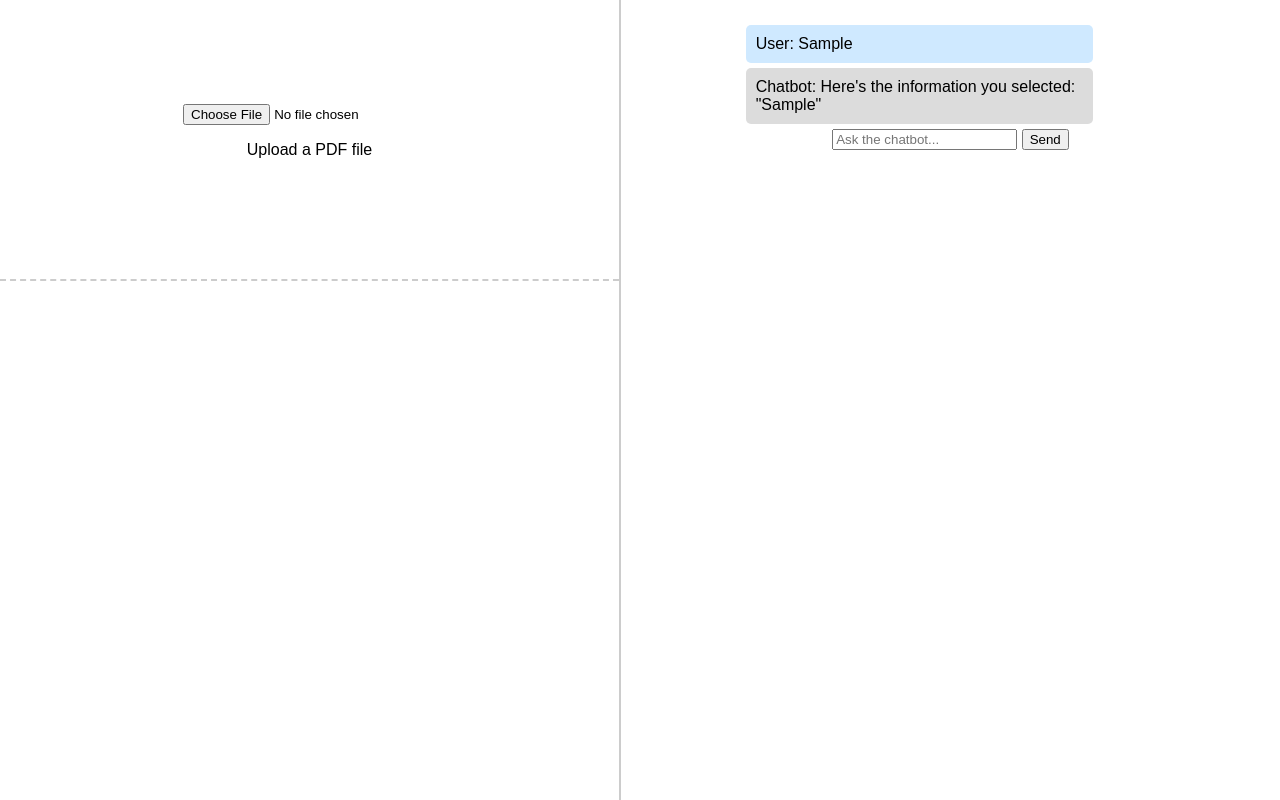
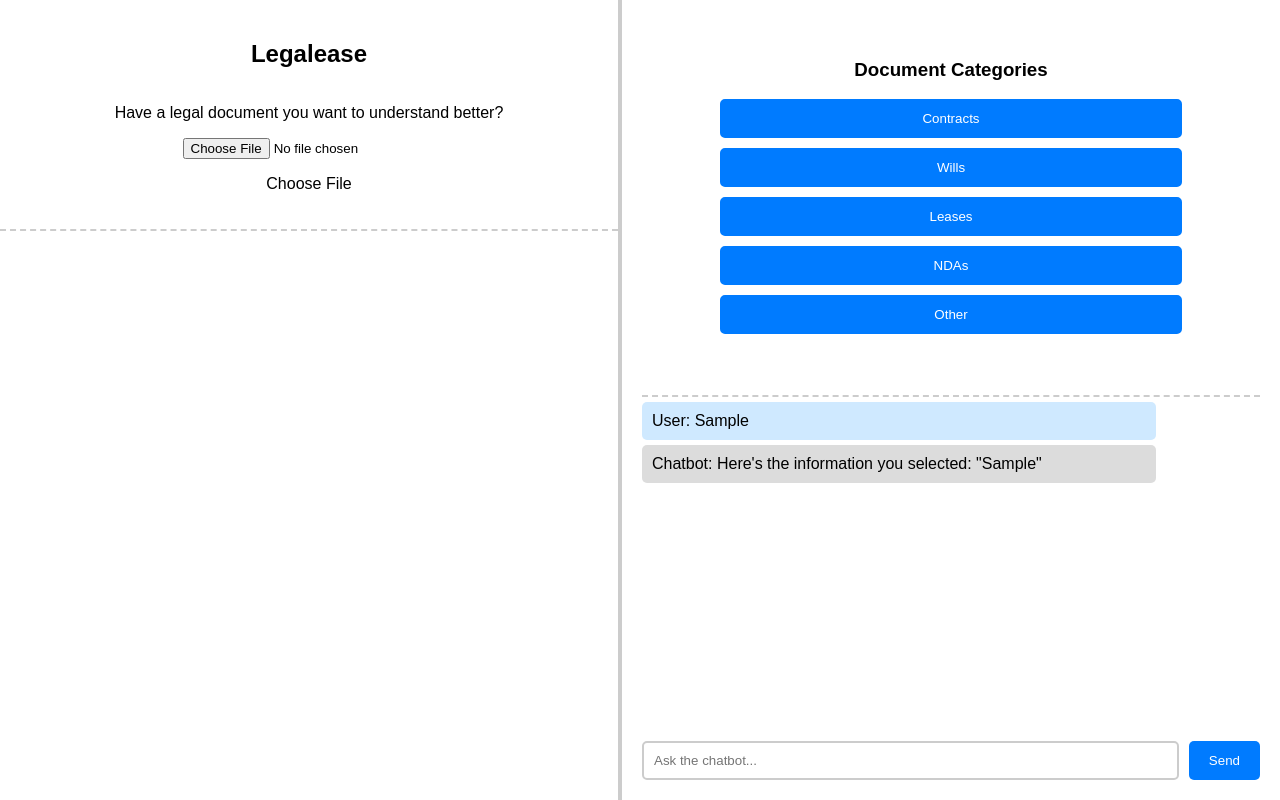
Before and after one commit to elhuang04/legalease, a plain HTML site: page index.html in a window 1280 px wide. Both pictures are taken after typing "Sample" into the empty fields and a click on the button "Send". Drawn offline with Linux system fonts and the light colour scheme.

Commit message:
super super basic run

```diff
--- a/index.html
+++ b/index.html
@@ -3,63 +3,16 @@
 <head>
   <meta charset="UTF-8">
   <meta name="viewport" content="width=device-width, initial-scale=1.0">
-  <title>Editable PDF with Chatbot</title>
-  <style>
-    body {
-      font-family: Arial, sans-serif;
-      display: flex;
-      height: 100vh;
-      margin: 0;
-    }
-    #left-panel {
-      width: 50%;
-      display: flex;
-      flex-direction: column;
-      border-right: 2px solid #ccc;
-    }
-    #upload-card {
-      flex: 1;
-      display: flex;
-      flex-direction: column;
-      justify-content: center;
-      align-items: center;
-      border-bottom: 2px dashed #ccc;
-      padding: 20px;
-    }
-    #pdf-viewer {
-      flex: 2;
-      padding: 20px;
-      overflow: auto;
-      position: relative;
-    }
-    #chatbot-container {
-      width: 50%;
-      padding: 20px;
-      display: flex;
-      flex-direction: column;
-      justify-content: flex-start;
-      align-items: center;
-    }
-    .message {
-      background-color: #f1f1f1;
-      padding: 10px;
-      border-radius: 5px;
-      margin: 5px 0;
-      max-width: 80%;
-    }
-    .bot-message {
-      background-color: #dcdcdc;
-    }
-    .user-message {
-      background-color: #cfe9ff;
-    }
-  </style>
+  <title>Legalease</title>
+  <link rel="stylesheet" href="style.css">
 </head>
 <body>
   <div id="left-panel">
     <div id="upload-card">
+      <h2>Legalease</h2>
+      <p>Have a legal document you want to understand better?</p>
       <input type="file" id="file-upload" accept=".pdf" />
-      <p>Upload a PDF file</p>
+      <p>Choose File</p>
     </div>
     <div id="pdf-viewer">
       <div id="pdf-container"></div>
@@ -67,6 +20,14 @@
   </div>
 
   <div id="chatbot-container">
+    <div id="categories-card">
+      <h3>Document Categories</h3>
+      <button class="category-button white-button">Contracts</button>
+      <button class="category-button white-button">Wills</button>
+      <button class="category-button white-button">Leases</button>
+      <button class="category-button white-button">NDAs</button>
+      <button class="category-button white-button">Other</button>
+    </div>
     <div id="chatbox"></div>
     <div id="input-box">
       <input type="text" id="user-input" placeholder="Ask the chatbot..." />
@@ -75,84 +36,6 @@
   </div>
 
   <script src="https://cdnjs.cloudflare.com/ajax/libs/pdf.js/2.10.377/pdf.min.js"></script>
-  <script>
-    const uploadCard = document.getElementById('upload-card');
-    const pdfContainer = document.getElementById('pdf-container');
-    const chatbox = document.getElementById('chatbox');
-    const userInput = document.getElementById('user-input');
-    const sendBtn = document.getElementById('send-btn');
-    let highlightedText = "";
-
-    document.getElementById('file-upload').addEventListener('change', function(event) {
-      const file = event.target.files[0];
-      if (file && file.type === 'application/pdf') {
-
-        const reader = new FileReader();
-        reader.onload = function() {
-          const pdfData = new Uint8Array(reader.result);
-          loadPdf(pdfData);
-        };
-        reader.readAsArrayBuffer(file);
-      }
-    });
-
-    function loadPdf(pdfData) {
-      pdfjsLib.getDocument(pdfData).promise.then(pdf => {
-        const totalPages = pdf.numPages;
-        for (let pageNumber = 1; pageNumber <= totalPages; pageNumber++) {
-          pdf.getPage(pageNumber).then(page => {
-            const canvas = document.createElement('canvas');
-            const ctx = canvas.getContext('2d');
-            const viewport = page.getViewport({ scale: 1.0 });
-            canvas.height = viewport.height;
-            canvas.width = viewport.width;
-            page.render({ canvasContext: ctx, viewport: viewport }).promise.then(() => {
-              pdfContainer.appendChild(canvas);
-            });
-          });
-        }
-      });
-    }
-
-    // Handle right-click to capture selected text
-    pdfContainer.addEventListener('mouseup', function() {
-      const selectedText = window.getSelection().toString();
-      if (selectedText) {
-        highlightedText = selectedText;
-      }
-    });
-
-    // Context Menu for inserting highlighted text into chatbot
-    pdfContainer.addEventListener('contextmenu', function(event) {
-      event.preventDefault();
-      if (highlightedText) {
-        insertTextToChatbot(highlightedText);
-      }
-    });
-
-    function insertTextToChatbot(text) {
-      const userMessage = document.createElement('div');
-      userMessage.classList.add('message', 'user-message');
-      userMessage.textContent = `User: ${text}`;
-      chatbox.appendChild(userMessage);
-
-      // Simulate chatbot response
-      setTimeout(() => {
-        const botMessage = document.createElement('div');
-        botMessage.classList.add('message', 'bot-message');
-        botMessage.textContent = `Chatbot: Here's the information you selected: "${text}"`;
-        chatbox.appendChild(botMessage);
-      }, 500);
-    }
-
-    // Handle manual text input
-    sendBtn.addEventListener('click', function() {
-      const text = userInput.value;
-      if (text) {
-        insertTextToChatbot(text);
-        userInput.value = ''; // Clear input box
-      }
-    });
-  </script>
+  <script src="script.js"></script>
 </body>
 </html>
--- a/app.js
+++ b/script.js
@@ -8,7 +8,7 @@ let highlightedText = "";
 document.getElementById('file-upload').addEventListener('change', function(event) {
   const file = event.target.files[0];
   if (file && file.type === 'application/pdf') {
-    uploadCard.style.display = 'none';
+
     const reader = new FileReader();
     reader.onload = function() {
       const pdfData = new Uint8Array(reader.result);
@@ -58,7 +58,7 @@ function insertTextToChatbot(text) {
   userMessage.textContent = `User: ${text}`;
   chatbox.appendChild(userMessage);
 
-  // Send the text to chatbot (simulated here)
+  // Simulate chatbot response
   setTimeout(() => {
     const botMessage = document.createElement('div');
     botMessage.classList.add('message', 'bot-message');
--- a/style.css
+++ b/style.css
@@ -1,70 +1,92 @@
 body {
-    margin: 0;
     font-family: Arial, sans-serif;
-    background-color: #f8f9fa;
-}
-
-.container {
     display: flex;
     height: 100vh;
+    margin: 0;
+  }
+  #left-panel {
+    width: 50%;
+    display: flex;
+    flex-direction: column;
+    border-right: 2px solid #ccc;
+  }
+  #upload-card {
+    flex: 1;
+    display: flex;
+    flex-direction: column;
+    justify-content: center;
+    align-items: center;
+    text-align: center;
     padding: 20px;
-    box-sizing: border-box;
-}
-
-.left-pane, .right-pane {
+    border-bottom: 2px dashed #ccc;
+  }
+  #categories-card {
     flex: 1;
     padding: 20px;
-    overflow: auto;
-    background-color: white;
-    box-shadow: 0 2px 4px rgba(0, 0, 0, 0.1);
-    border-radius: 8px;
-    margin: 10px;
-}
-
-.card {
-    background-color: #fff;
-    border-radius: 8px;
-    box-shadow: 0 2px 4px rgba(0, 0, 0, 0.1);
-    padding: 20px;
-}
-
-.chat-window {
-    border: 1px solid #ddd;
+    text-align: center;
+    border-bottom: 2px dashed #ccc;
+  }
+  .category-button {
+    display: block;
+    width: 80%;
     padding: 10px;
-    height: 30vh;
-    overflow-y: scroll;
-    margin-bottom: 10px;
-}
-
-#chatInput, #sendButton {
-    display: block;
-    width: calc(100% - 22px); /* To compensate for border and padding */
-    margin-top: 10px;
-}
-
-#sendButton {
-    width: 100%;
-    padding: 10px;
+    margin: 10px auto;
+    border: 2px solid #007bff;
+    border-radius: 5px;
     background-color: #007bff;
     color: white;
-    border: none;
     cursor: pointer;
-}
-
-#sendButton:hover {
+  }
+  .category-button:hover {
     background-color: #0056b3;
-}
-
-/* By default, the 'hidden' class will hide the element */
-.hidden {
-    display: none;
-}
-
-#pdf-viewer {
+  }
+  #pdf-viewer {
+    flex: 3;
+    padding: 20px;
+    overflow: auto;
+    position: relative;
+  }
+  #chatbot-container {
     width: 50%;
     padding: 20px;
-    overflow: auto;
+    display: flex;
+    flex-direction: column;
+    border-left: 2px solid #ccc;
+  }
+  #chatbox {
+    flex: 1;
+    overflow-y: auto;
+    margin-bottom: 10px;
+    max-height: 70vh;
+  }
+  .message {
+    background-color: #f1f1f1;
+    padding: 10px;
+    border-radius: 5px;
+    margin: 5px 0;
+    max-width: 80%;
+  }
+  .bot-message {
+    background-color: #dcdcdc;
+  }
+  .user-message {
+    background-color: #cfe9ff;
+  }
+  #input-box {
+    display: flex;
+  }
+  #user-input {
+    flex: 1;
+    padding: 10px;
     border: 2px solid #ccc;
-    position: relative;
-    display: none; /* Hide the PDF viewer initially */
+    border-radius: 5px;
+    margin-right: 10px;
   }
+  #send-btn {
+    padding: 10px 20px;
+    border: none;
+    border-radius: 5px;
+    background-color: #007bff;
+    color: white;
+    cursor: pointer;
+  }
```
